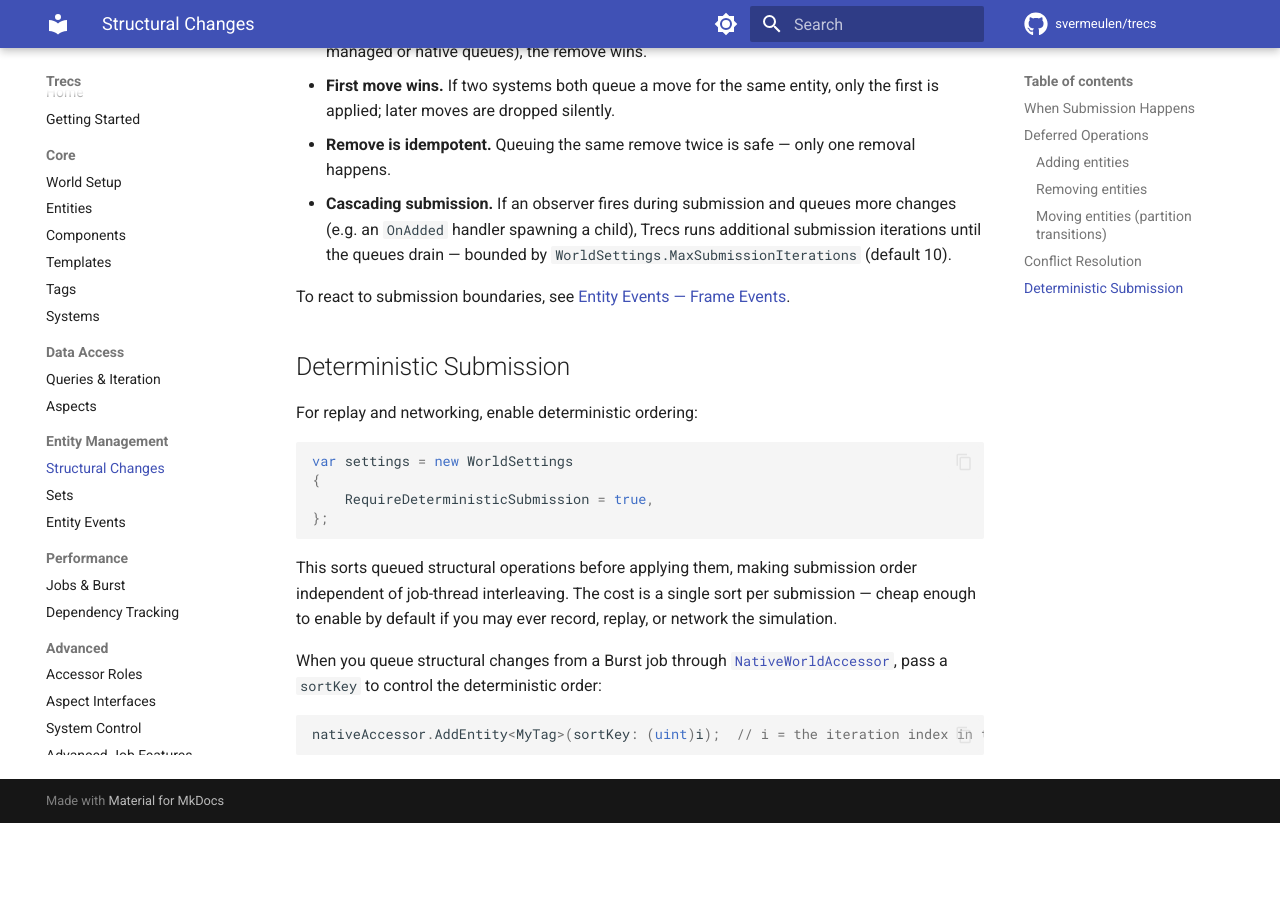
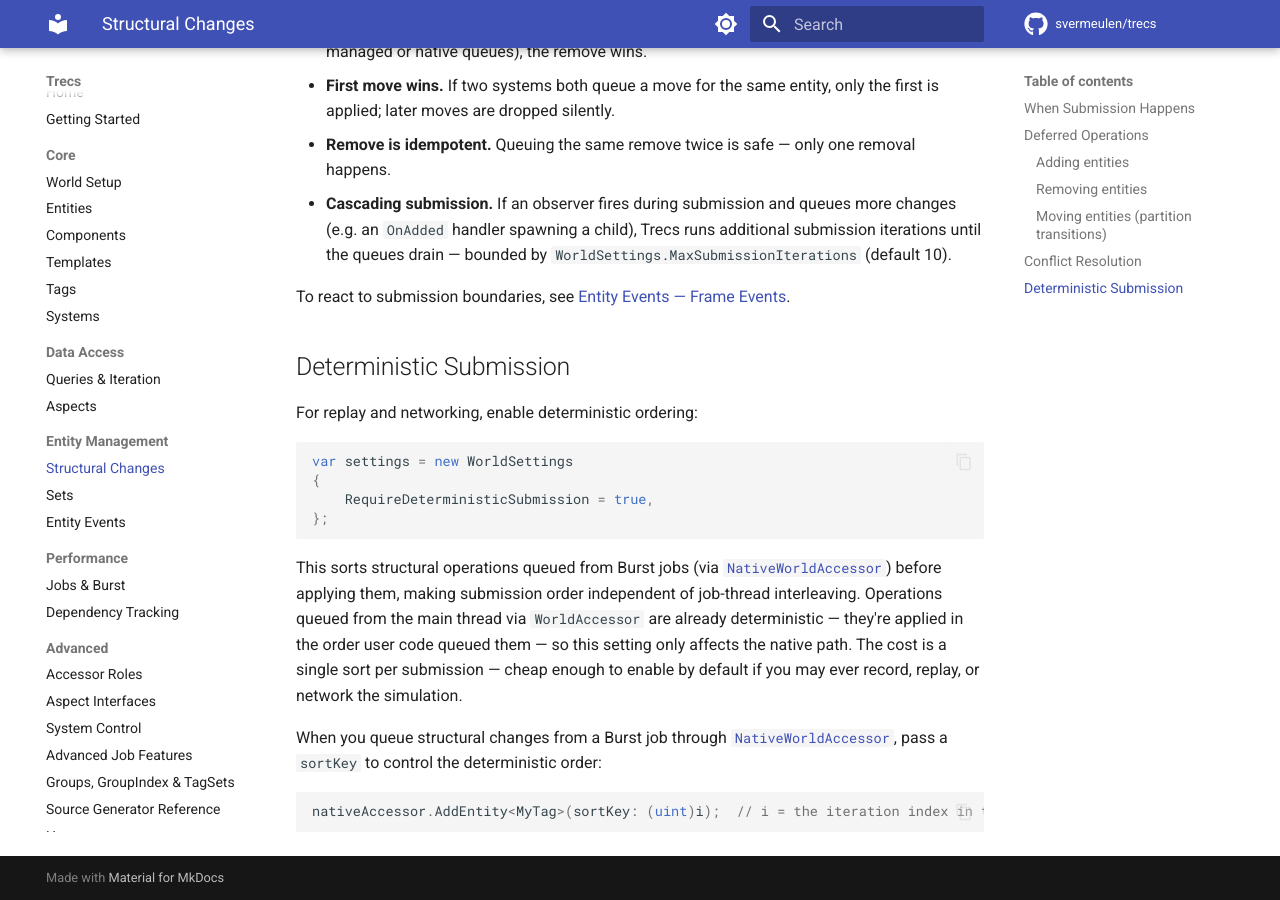
Before and after one commit to svermeulen/trecs, an MkDocs documentation site: the page built from docs/entity-management/structural-changes.md, in a window 1280 px wide and 900 px high, scrolled down 1362 px. Built offline with MkDocs 1.6.1 and Material for MkDocs 9.7.7, drawn with Linux system fonts in a browser that asks for light colours; comment, search, counter and statistics services are not loaded; before the commit the page ends 2185 px from its top, so only the background shows below that.

Commit message:
Clarify RequireDeterministicSubmission scope in docs
The setting only sorts structural ops queued from Burst jobs via
NativeWorldAccessor; managed ops queued on the main thread are already
deterministic by user-code order. The previous wording implied a sort
across all queued ops.

Co-Authored-By: Claude <noreply@anthropic.com>

````diff
--- a/docs/entity-management/structural-changes.md
+++ b/docs/entity-management/structural-changes.md
@@ -63,7 +63,7 @@ var settings = new WorldSettings
 };
 ```
 
-This sorts queued structural operations before applying them, making submission order independent of job-thread interleaving. The cost is a single sort per submission — cheap enough to enable by default if you may ever record, replay, or network the simulation.
+This sorts structural operations queued from Burst jobs (via [`NativeWorldAccessor`](../performance/jobs-and-burst.md)) before applying them, making submission order independent of job-thread interleaving. Operations queued from the main thread via `WorldAccessor` are already deterministic — they're applied in the order user code queued them — so this setting only affects the native path. The cost is a single sort per submission — cheap enough to enable by default if you may ever record, replay, or network the simulation.
 
 When you queue structural changes from a Burst job through [`NativeWorldAccessor`](../performance/jobs-and-burst.md), pass a `sortKey` to control the deterministic order:
 
````
